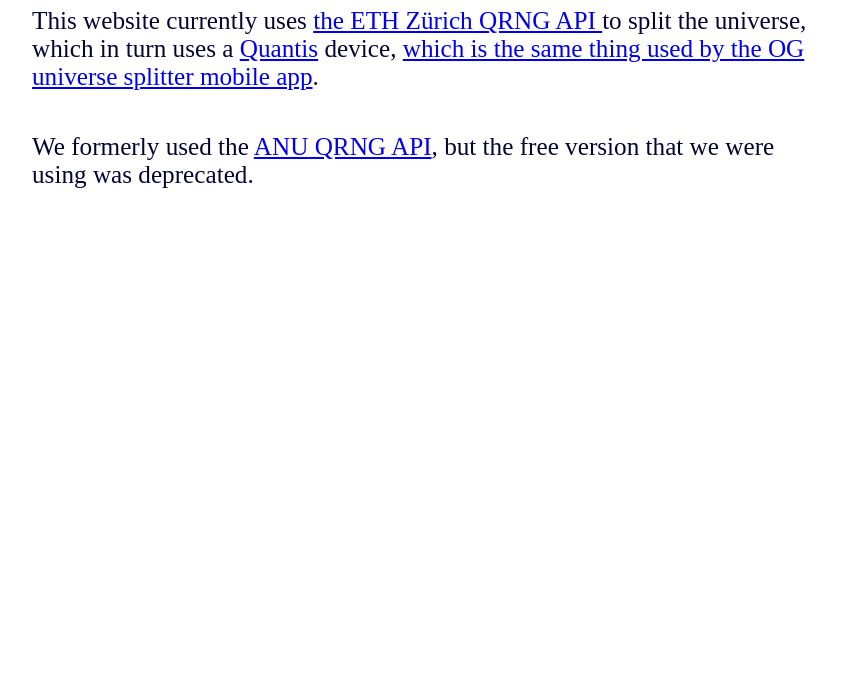
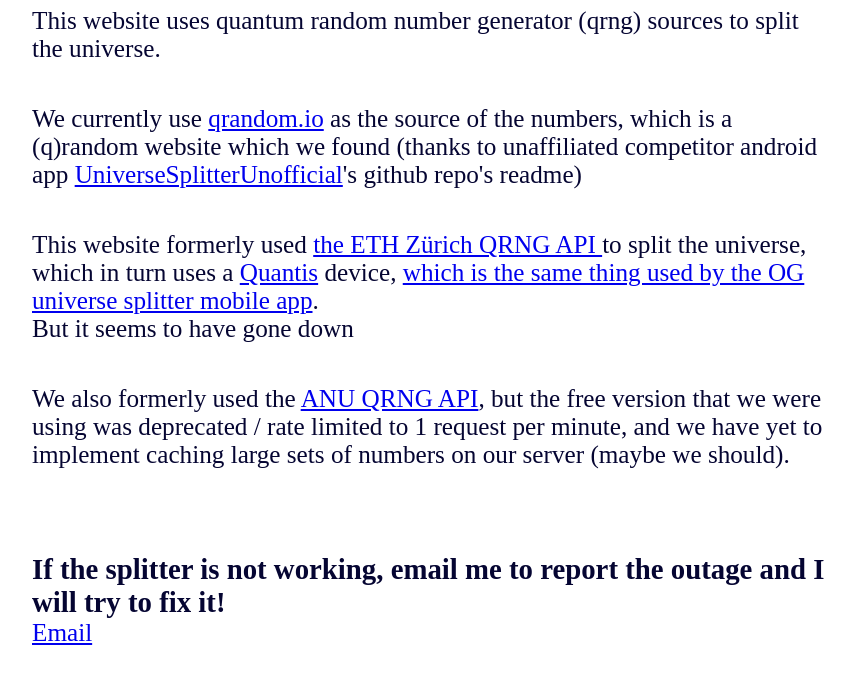
Before and after one commit to tomernahum/Universe-Splitter-Webapp, a plain HTML site: page explanation.html in a window 1280 px wide. Shown: the part 433-1116 px from the top of the page, without its empty margins (208-1062 px from the left). Before the commit the page ends 800 px from the top, so only its background shows below. Drawn offline with Linux system fonts and the light colour scheme.

Commit message:
update explanation page

```diff
--- a/explanation.html
+++ b/explanation.html
@@ -87,21 +87,38 @@
         <br>
         <div class="container">
             <h2 style="margin-bottom: 10px">How this website works</h2>
-            <p>This website currently uses
+            <p>This website uses quantum random number generator (qrng) sources to split the universe.</p>
+            <br>
+            <p>We currently use
+                <a href="https://qrandom.io/" target="_blank" rel="noopener noreferrer">qrandom.io</a> as the source of the numbers, which is a (q)random website which we found (thanks to unaffiliated competitor android app <a href="https://github.com/tomicooler/UniverseSplitterUnofficial">UniverseSplitterUnofficial</a>'s github repo's readme)
+            </p>
+            <br>
+            <p>This website formerly used
                 <a href="http://qrng.ethz.ch" target="_blank" rel="noopener noreferrer">the ETH Zürich QRNG API </a>
                 to split the universe, which in turn uses a
                 <a href="https://www.idquantique.com/random-number-generation/products/quantis-qrng-chips/"target="_blank" rel="noopener noreferrer">
                 Quantis</a>
                 device,
                 <a href="https://www.cheapuniverses.com/cheapuniverses.c.html">which is the same thing used by the OG universe splitter mobile app</a>.
+                <br>
+                But it seems to have gone down
             </p>
             <br>
             <p>
-                We formerly used the
+                We also formerly used the
                 <a href="https://qrng.anu.edu.au/"  target="_blank" rel="noopener noreferrer">ANU QRNG API</a>,
-                but the free version that we were using was deprecated.
+                but the free version that we were using was deprecated / rate limited to 1 request per minute, and we have yet to implement caching large sets of numbers on our server (maybe we should).
             </p>
+
+            <!-- noreferrer is better for user privacy, but not including it could also lead to the target website noticing us, which could be a good thing...-->
         </div>
+        <br>
+        <br>
+        <div class="container">
+            <p style="font-size: calc(var(--font-size)* 0.8); font-weight: bold">If the splitter is not working, email me to report the outage and I will try to fix it!</p>
+            <p><a href="mailto: contact@ttools.io">Email</a></p>
+        </div>
+        <br><br><br>
     </div>
 
 </body>
--- a/serverless-functions/split-universe/src/info.txt
+++ b/serverless-functions/split-universe/src/info.txt
@@ -11,4 +11,4 @@
 
 for now I have switched to this api (credit universesplitterunofficial app, no affiliation, for listing it in their github): qrandom.io
 
-they do not seem to have the cors header required for me to just call their api from the browser client... hold on
+they do not seem to have the cors header required for me to just call their api from the browser client...
--- a/sw.js
+++ b/sw.js
@@ -2,7 +2,7 @@
 
 //ts-check
 
-const CACHE_NAME = "cache-v4"; //have to change version number to update the cache. I feel there has to be a better way / a way to do this automatically but it was too hard to find and I dont want to use workbox. Seems to me you could do this essentially with 2 caches automatically or update the 1 cache for next time right after you return from it so its speedy return but updated if the user is online
+const CACHE_NAME = "cache-v5"; //have to change version number to update the cache. I feel there has to be a better way / a way to do this automatically but it was too hard to find and I dont want to use workbox. Seems to me you could do this essentially with 2 caches automatically or update the 1 cache for next time right after you return from it so its speedy return but updated if the user is online
 const RESOURCES_TO_PRECACHE = [
     "/",
     "/index.html",
```
Also changed, not shown: README.md.
